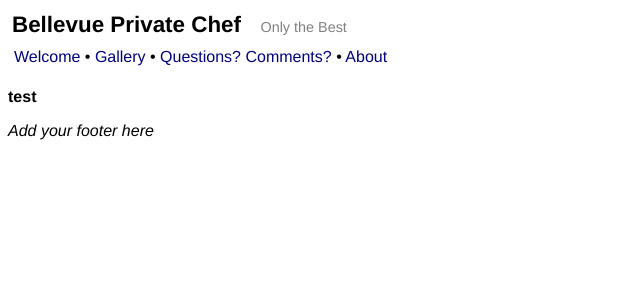
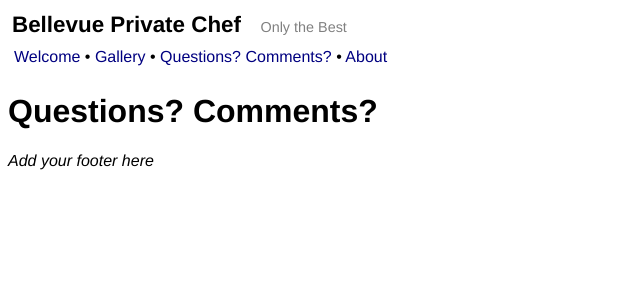
Before and after one commit to henrythemes/jekyll-starter-theme-v2, a Jekyll site: the page built from contact.md, in a window 1280 px wide. Shown: the top 300 px of the page, without its empty margins (0-640 px from the left). Built offline with Jekyll 4.4.1, drawn with Linux system fonts in a browser that asks for light colours; our own code applies the rules of GitHub Pages for plain Markdown files.

Commit message:
Update contact.md

```diff
--- a/contact.md
+++ b/contact.md
@@ -1 +1,6 @@
-<b>test<b>
+---
+layout: default
+title:  Questions? Comments?
+---
+
+# {{ page.title }}
```
